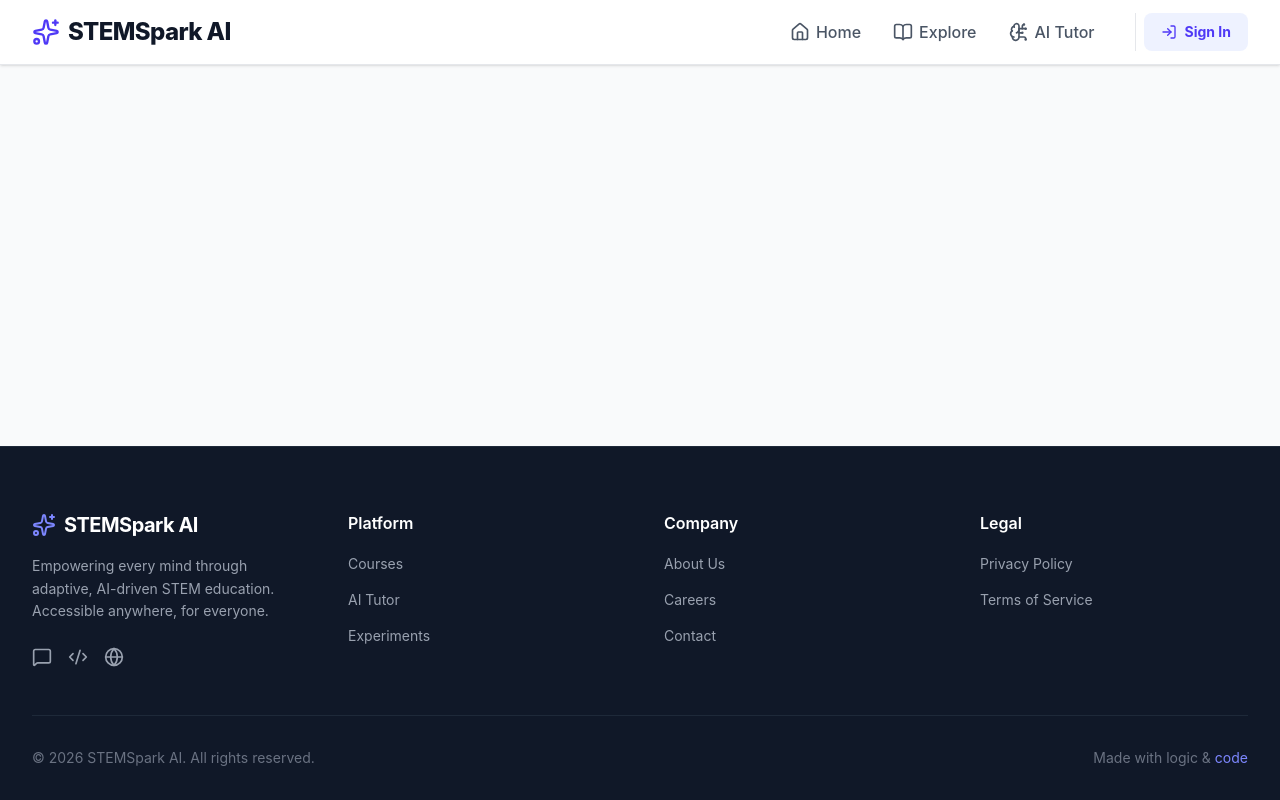
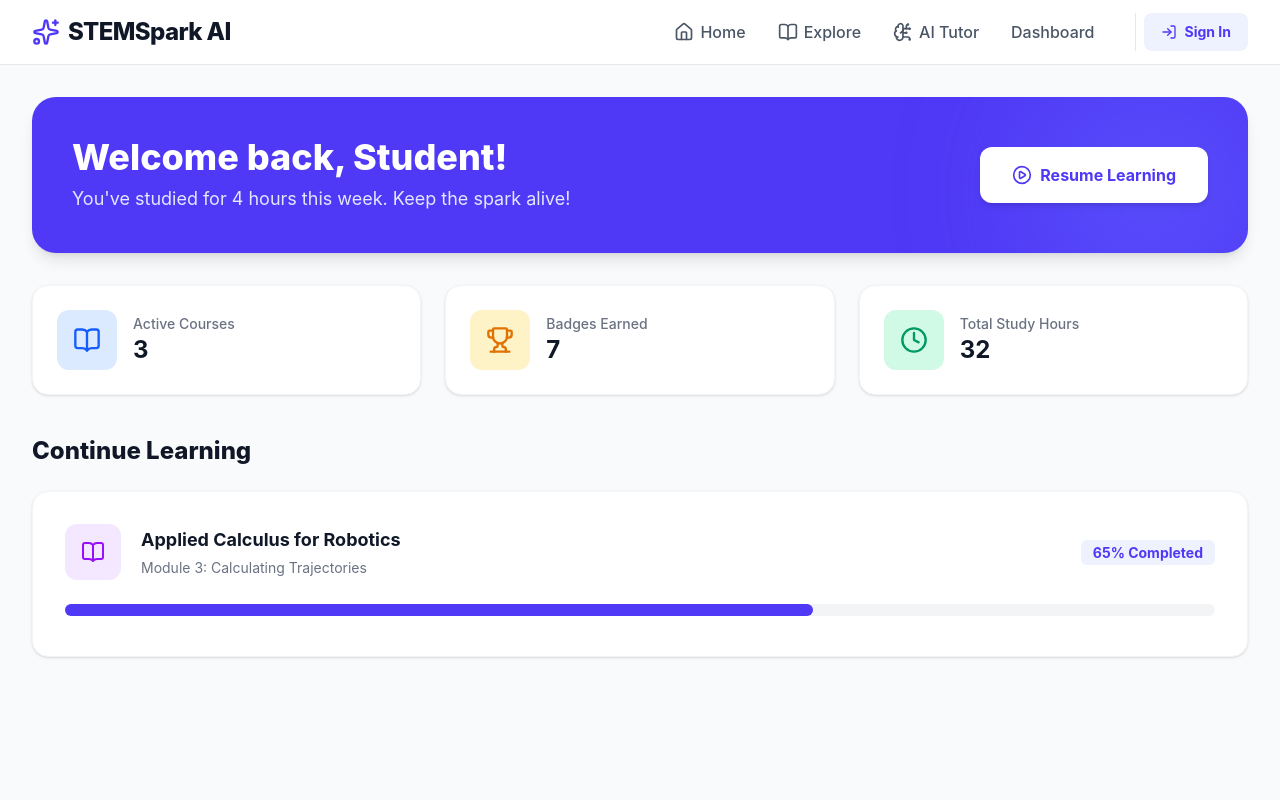
Before and after one commit to PrasadDnyandeoGadekar/stemspark-ai, a React (Vite) app in the folder frontend/: page /dashboard in a window 1280 px wide. Shown: the top 800 px of the page. Built offline with nearby package versions, Linux system fonts and the light colour scheme.

Commit message:
Built personalized Student Dashboard with progress tracking UI

```diff
--- a/frontend/src/App.jsx
+++ b/frontend/src/App.jsx
@@ -4,7 +4,8 @@ import Footer from './components/Footer';
 import Home from './pages/Home';
 import Courses from './pages/Courses';
 import Tutor from './pages/Tutor';
-import Login from './pages/Login'; // <-- Imported Login
+import Login from './pages/Login';
+import Dashboard from './pages/Dashboard'; // <-- Imported Dashboard
 
 function App() {
   return (
@@ -17,7 +18,8 @@ function App() {
             <Route path="/" element={<Home />} />
             <Route path="/courses" element={<Courses />} />
             <Route path="/tutor" element={<Tutor />} />
-            <Route path="/login" element={<Login />} /> {/* <-- Added Login Route */}
+            <Route path="/login" element={<Login />} />
+            <Route path="/dashboard" element={<Dashboard />} /> {/* <-- Added Dashboard Route */}
           </Routes>
         </main>
 
--- a/frontend/src/components/Navbar.jsx
+++ b/frontend/src/components/Navbar.jsx
@@ -31,6 +31,11 @@ function Navbar() {
               <span className="hidden sm:inline">AI Tutor</span>
             </Link>
 
+            {/* Added Dashboard Link */}
+            <Link to="/dashboard" className="text-gray-600 hover:text-indigo-600 flex items-center font-medium transition-colors">
+              <span className="hidden sm:inline">Dashboard</span>
+            </Link>
+
             {/* New Login Button */}
             <div className="pl-2 border-l border-gray-200 ml-2">
               <Link to="/login" className="inline-flex items-center justify-center px-4 py-2 border border-transparent text-sm font-bold rounded-lg text-indigo-600 bg-indigo-50 hover:bg-indigo-100 transition-colors">
--- /dev/null
+++ b/frontend/src/pages/Dashboard.jsx
@@ -0,0 +1,81 @@
+import React from 'react';
+import { BookOpen, Trophy, Clock, PlayCircle } from 'lucide-react';
+
+function Dashboard() {
+  return (
+    <div className="bg-gray-50 min-h-[calc(100vh-4rem)] py-8">
+      <div className="max-w-7xl mx-auto px-4 sm:px-6 lg:px-8">
+
+        {/* Welcome Banner */}
+        <div className="bg-indigo-600 rounded-3xl p-8 sm:p-10 text-white shadow-lg mb-8 flex flex-col md:flex-row items-center justify-between relative overflow-hidden">
+          {/* Background decorative circles */}
+          <div className="absolute top-0 right-0 -mr-8 -mt-8 w-64 h-64 bg-indigo-500 rounded-full opacity-50 blur-3xl"></div>
+
+          <div className="relative z-10 text-center md:text-left mb-6 md:mb-0">
+            <h1 className="text-3xl sm:text-4xl font-extrabold mb-2">Welcome back, Student!</h1>
+            <p className="text-indigo-100 text-lg">You've studied for 4 hours this week. Keep the spark alive!</p>
+          </div>
+          <button className="relative z-10 flex items-center bg-white text-indigo-600 px-8 py-4 rounded-xl font-bold hover:bg-indigo-50 transition-colors shadow-md">
+            <PlayCircle className="w-5 h-5 mr-2" />
+            Resume Learning
+          </button>
+        </div>
+
+        {/* Stats Row */}
+        <div className="grid grid-cols-1 md:grid-cols-3 gap-6 mb-10">
+          {/* Stat Card 1 */}
+          <div className="bg-white p-6 rounded-2xl border border-gray-100 shadow-sm flex items-center transform hover:-translate-y-1 transition-transform">
+            <div className="bg-blue-100 p-4 rounded-xl mr-4"><BookOpen className="text-blue-600 w-7 h-7" /></div>
+            <div>
+              <p className="text-gray-500 text-sm font-medium">Active Courses</p>
+              <p className="text-2xl font-bold text-gray-900">3</p>
+            </div>
+          </div>
+          {/* Stat Card 2 */}
+          <div className="bg-white p-6 rounded-2xl border border-gray-100 shadow-sm flex items-center transform hover:-translate-y-1 transition-transform">
+            <div className="bg-amber-100 p-4 rounded-xl mr-4"><Trophy className="text-amber-600 w-7 h-7" /></div>
+            <div>
+              <p className="text-gray-500 text-sm font-medium">Badges Earned</p>
+              <p className="text-2xl font-bold text-gray-900">7</p>
+            </div>
+          </div>
+          {/* Stat Card 3 */}
+          <div className="bg-white p-6 rounded-2xl border border-gray-100 shadow-sm flex items-center transform hover:-translate-y-1 transition-transform">
+            <div className="bg-emerald-100 p-4 rounded-xl mr-4"><Clock className="text-emerald-600 w-7 h-7" /></div>
+            <div>
+              <p className="text-gray-500 text-sm font-medium">Total Study Hours</p>
+              <p className="text-2xl font-bold text-gray-900">32</p>
+            </div>
+          </div>
+        </div>
+
+        {/* Continue Learning Section */}
+        <h2 className="text-2xl font-extrabold text-gray-900 mb-6">Continue Learning</h2>
+        <div className="bg-white rounded-2xl border border-gray-100 shadow-sm p-6 sm:p-8">
+          <div className="flex flex-col sm:flex-row items-start sm:items-center justify-between mb-6">
+            <div className="flex items-center mb-4 sm:mb-0">
+              <div className="bg-purple-100 p-4 rounded-xl mr-5">
+                <BookOpen className="text-purple-600 w-6 h-6" />
+              </div>
+              <div>
+                <h3 className="text-lg font-bold text-gray-900">Applied Calculus for Robotics</h3>
+                <p className="text-sm text-gray-500 mt-1">Module 3: Calculating Trajectories</p>
+              </div>
+            </div>
+            <div className="text-left sm:text-right w-full sm:w-auto">
+              <span className="text-sm font-bold text-indigo-600 bg-indigo-50 px-3 py-1 rounded-md">65% Completed</span>
+            </div>
+          </div>
+
+          {/* Progress Bar */}
+          <div className="w-full bg-gray-100 rounded-full h-3 mb-2">
+            <div className="bg-indigo-600 h-3 rounded-full transition-all duration-1000 ease-out" style={{ width: '65%' }}></div>
+          </div>
+        </div>
+
+      </div>
+    </div>
+  );
+}
+
+export default Dashboard;
```
